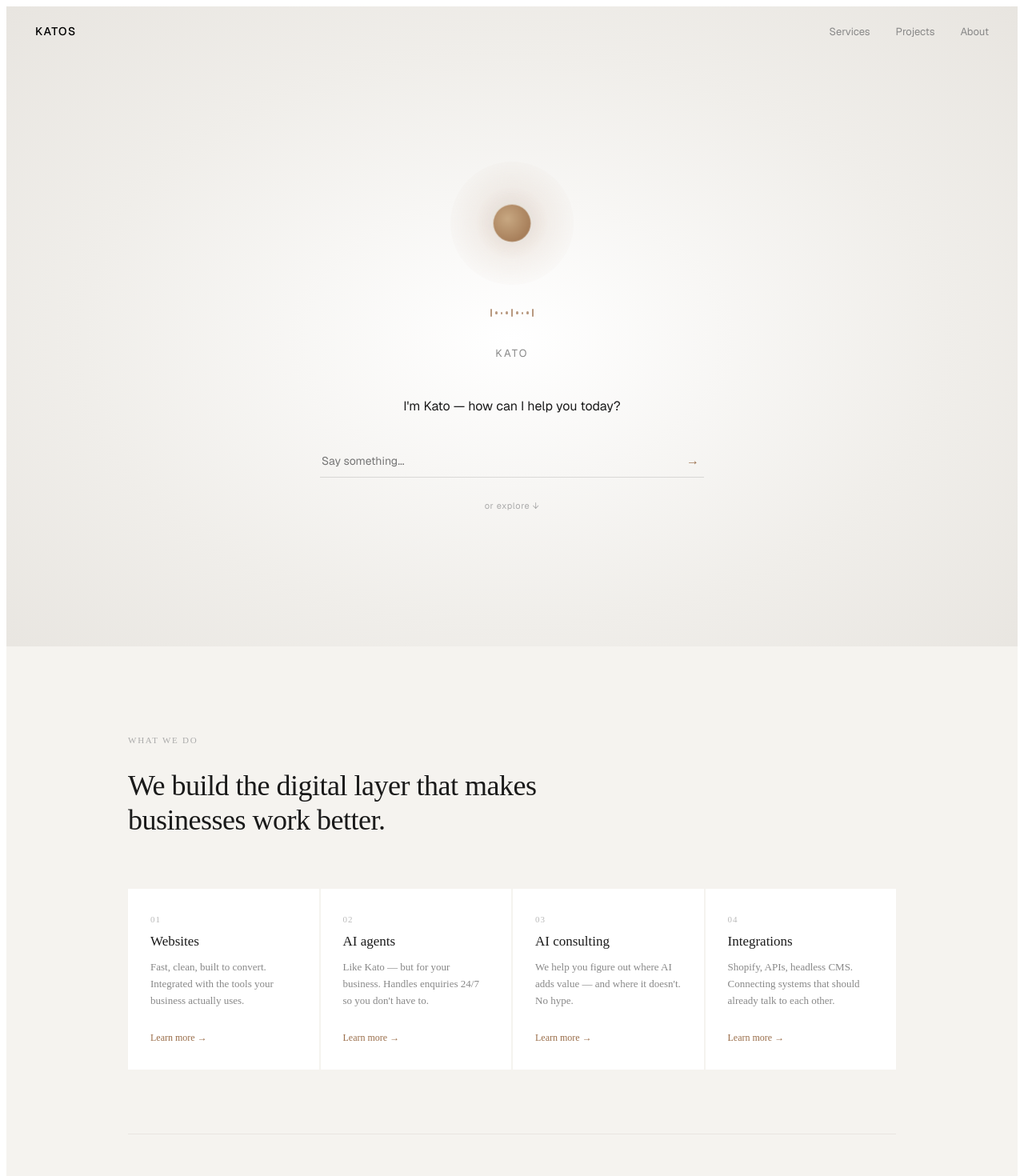
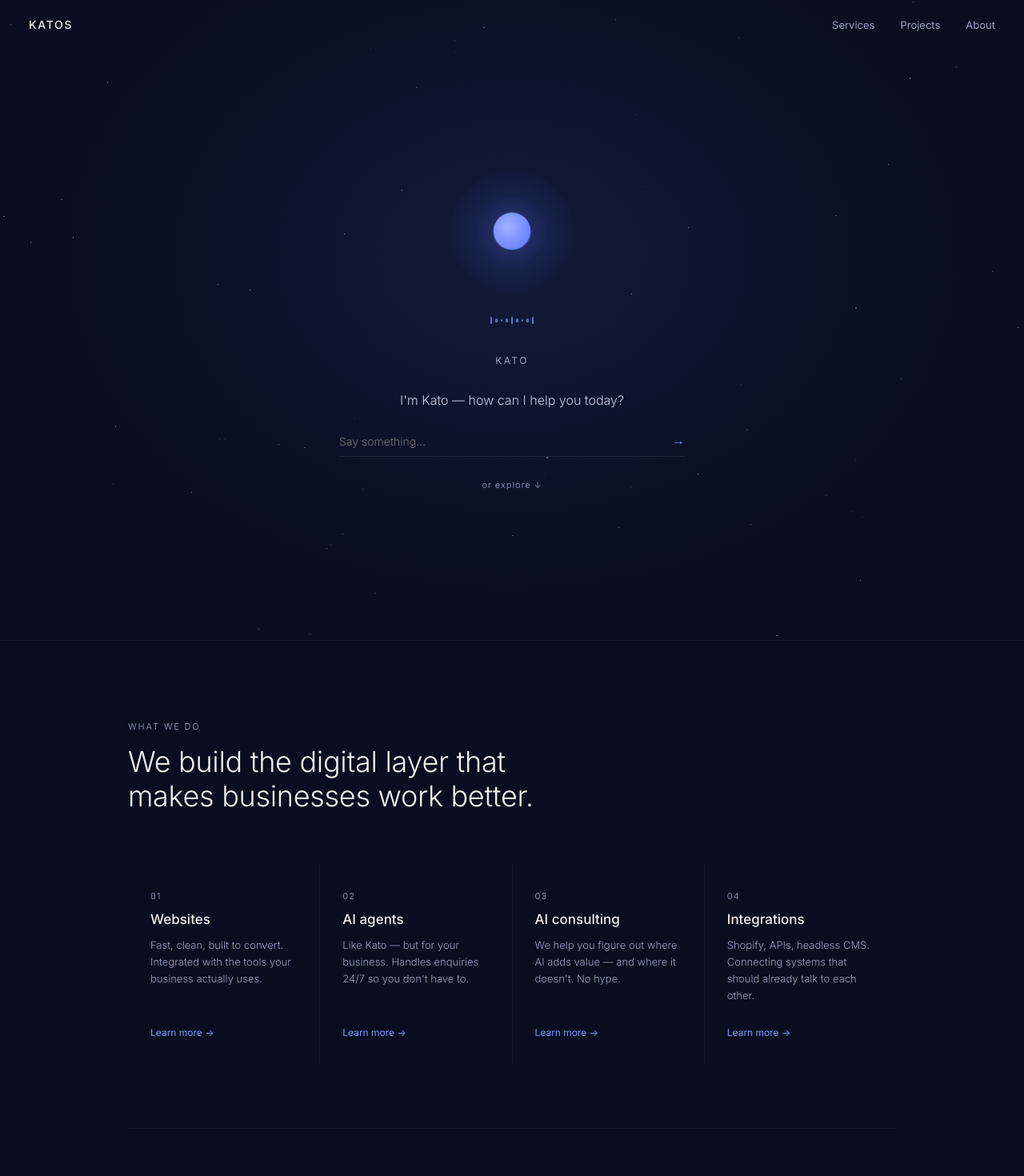
Before and after one commit to ahrne89/katos-web, a Next.js app: page / in a window 1280 px wide. Shown: the top 1470 px of the page at 80% size. Built offline with nearby package versions, Linux system fonts and the light colour scheme.

Commit message:
increase text contrast

```diff
--- a/app/globals.css
+++ b/app/globals.css
@@ -1,21 +1,39 @@
+@import url('https://fonts.googleapis.com/css2?family=Inter:wght@300;400;500&display=swap');
+
+*, *::before, *::after {
+  box-sizing: border-box;
+  margin: 0;
+  padding: 0;
+}
+
+html, body {
+  height: 100%;
+  background: #080d1f;
+  color: #f0f0f0;
+  font-family: 'Inter', -apple-system, sans-serif;
+  -webkit-font-smoothing: antialiased;
+}
+
+a { color: inherit; }
+
 .orb-glow {
   position: absolute;
   width: 140px; height: 140px;
   border-radius: 50%;
-  background: radial-gradient(circle, rgba(180,140,110,0.18) 0%, transparent 80%);
+  background: radial-gradient(circle, rgba(100,130,255,0.22) 0%, transparent 80%);
   animation: glowPulse 3.5s ease-in-out infinite;
 }
 .orb-mid {
   position: absolute;
   width: 88px; height: 88px;
   border-radius: 50%;
-  background: radial-gradient(circle, rgba(160,120,90,0.12) 0%, transparent 70%);
+  background: radial-gradient(circle, rgba(120,100,255,0.15) 0%, transparent 70%);
   animation: glowPulse 3.5s ease-in-out infinite 0.3s;
 }
 .orb-core {
   width: 48px; height: 48px;
   border-radius: 50%;
-  background: radial-gradient(circle at 38% 38%, #c8a882, #9a6e4a);
+  background: radial-gradient(circle at 38% 38%, #a0b4ff, #5b6fff);
   animation: corePulse 3.5s ease-in-out infinite;
   position: relative;
   z-index: 2;
@@ -23,10 +41,11 @@
 .wave-bar {
   width: 2.5px;
   border-radius: 2px;
-  background: #9a6e4a;
+  background: #7b9cff;
   opacity: 0.7;
   animation: waveBounce 1.1s ease-in-out infinite;
 }
+
 @keyframes glowPulse {
   0%, 100% { transform: scale(1); opacity: 0.7; }
   50% { transform: scale(1.12); opacity: 1; }
@@ -40,3 +59,21 @@
   0%, 100% { height: 3px; }
   50% { height: 22px; }
 }
+@keyframes bounce {
+  0%, 80%, 100% { transform: translateY(0); }
+  40% { transform: translateY(-6px); }
+}
+@keyframes fadeIn {
+  from { opacity: 0; transform: translateY(-8px); }
+  to { opacity: 1; transform: translateY(0); }
+}
+
+@media (max-width: 768px) {
+  .two-col { grid-template-columns: 1fr !important; }
+  .three-col { grid-template-columns: 1fr !important; }
+  .page-padding { padding: 48px 20px !important; }
+  .nav-padding { padding: 16px 20px !important; }
+  .hero-text { font-size: 28px !important; }
+  .card-padding { padding: 28px 24px !important; }
+  .cta-block { flex-direction: column !important; align-items: flex-start !important; }
+}
--- a/app/page.tsx
+++ b/app/page.tsx
@@ -28,7 +28,6 @@ export default function Home() {
     setInput('')
     setLoading(true)
     setChatOpen(true)
-
     try {
       const res = await fetch('/api/katos-chat', {
         method: 'POST',
@@ -51,42 +50,53 @@ export default function Home() {
   }
 
   const services = [
-    { title: 'Websites', desc: 'Fast, clean, built to convert. Integrated with the tools your business actually uses.', href: '/services' },
-    { title: 'AI agents', desc: 'Like Kato — but for your business. Handles enquiries 24/7 so you don\'t have to.', href: '/services' },
-    { title: 'AI consulting', desc: 'We help you figure out where AI adds value — and where it doesn\'t. No hype.', href: '/services' },
-    { title: 'Integrations', desc: 'Shopify, APIs, headless CMS. Connecting systems that should already talk to each other.', href: '/services' },
+    { number: '01', title: 'Websites', desc: 'Fast, clean, built to convert. Integrated with the tools your business actually uses.', href: '/services' },
+    { number: '02', title: 'AI agents', desc: 'Like Kato — but for your business. Handles enquiries 24/7 so you don\'t have to.', href: '/services' },
+    { number: '03', title: 'AI consulting', desc: 'We help you figure out where AI adds value — and where it doesn\'t. No hype.', href: '/services' },
+    { number: '04', title: 'Integrations', desc: 'Shopify, APIs, headless CMS. Connecting systems that should already talk to each other.', href: '/services' },
   ]
 
   return (
     <>
       <main style={{
         minHeight: '100vh',
-        background: 'radial-gradient(ellipse at 50% 52%, #ffffff 0%, #f0eeea 60%, #e8e5e0 100%)',
+        background: 'radial-gradient(ellipse at 50% 40%, #111b3a 0%, #080d1f 65%)',
         display: 'flex',
         flexDirection: 'column',
         alignItems: 'center',
         justifyContent: 'center',
-        fontFamily: 'var(--font-geist-sans)',
         position: 'relative',
         overflow: 'hidden',
       }}>
-        <nav style={{
-          position: 'absolute',
-          top: 0, left: 0, right: 0,
-          display: 'flex',
-          justifyContent: 'space-between',
-          alignItems: 'center',
-          padding: '22px 36px',
-        }}>
-          <span style={{ fontSize: '14px', fontWeight: 500, letterSpacing: '0.1em' }}>KATOS</span>
+        {/* Stars */}
+        <div style={{ position: 'absolute', inset: 0, overflow: 'hidden', pointerEvents: 'none' }}>
+          {Array.from({ length: 60 }).map((_, i) => (
+            <div key={i} style={{
+              position: 'absolute',
+              width: Math.random() > 0.8 ? '2px' : '1px',
+              height: Math.random() > 0.8 ? '2px' : '1px',
+              borderRadius: '50%',
+              background: '#fff',
+              opacity: Math.random() * 0.5 + 0.1,
+              top: `${Math.random() * 100}%`,
+              left: `${Math.random() * 100}%`,
+            }} />
+          ))}
+        </div>
+
+        <nav className="nav-padding" style={{ position: 'absolute', top: 0, left: 0, right: 0, display: 'flex', justifyContent: 'space-between', alignItems: 'center', padding: '22px 36px' }}>
+          <span style={{ fontSize: '14px', fontWeight: 500, letterSpacing: '0.12em', color: '#f0f0f0' }}>KATOS</span>
           <div style={{ display: 'flex', gap: '32px' }}>
             {['Services', 'Projects', 'About'].map(l => (
-              <a key={l} href={`/${l.toLowerCase()}`} style={{ fontSize: '13px', color: '#888', textDecoration: 'none' }}>{l}</a>
+              <a key={l} href={`/${l.toLowerCase()}`} style={{ fontSize: '13px', color: '#9ba3c4', textDecoration: 'none', fontWeight: 400, transition: 'color 0.2s' }}
+                onMouseEnter={e => (e.currentTarget.style.color = '#f0f0f0')}
+                onMouseLeave={e => (e.currentTarget.style.color = '#9ba3c4')}
+              >{l}</a>
             ))}
           </div>
         </nav>
 
-        <div style={{ display: 'flex', flexDirection: 'column', alignItems: 'center', gap: '28px', marginTop: '32px', width: '100%', maxWidth: '480px', padding: '0 24px' }}>
+        <div style={{ display: 'flex', flexDirection: 'column', alignItems: 'center', gap: '28px', marginTop: '32px', width: '100%', maxWidth: '480px', padding: '0 24px', position: 'relative', zIndex: 1 }}>
           <div style={{ position: 'relative', width: '140px', height: '140px', display: 'flex', alignItems: 'center', justifyContent: 'center' }}>
             <div className="orb-glow" />
             <div className="orb-mid" />
@@ -99,9 +109,9 @@ export default function Home() {
             ))}
           </div>
 
-          <span style={{ fontSize: '13px', letterSpacing: '0.18em', color: '#888', textTransform: 'uppercase' }}>Kato</span>
+          <span style={{ fontSize: '12px', letterSpacing: '0.2em', color: '#9ba3c4', textTransform: 'uppercase', fontWeight: 400 }}>Kato</span>
 
-          <p style={{ fontSize: '16px', lineHeight: 1.75, textAlign: 'center', maxWidth: '340px', color: '#1a1a1a' }}>
+          <p style={{ fontSize: '16px', lineHeight: 1.8, textAlign: 'center', maxWidth: '340px', color: '#c8cde0', fontWeight: 300 }}>
             I&apos;m Kato — how can I help you today?
           </p>
 
@@ -112,15 +122,15 @@ export default function Home() {
                   <div style={{
                     maxWidth: '85%', padding: '10px 14px',
                     borderRadius: m.role === 'user' ? '16px 16px 4px 16px' : '16px 16px 16px 4px',
-                    fontSize: '14px', lineHeight: '1.6',
-                    background: m.role === 'user' ? '#1a1a1a' : 'rgba(255,255,255,0.8)',
-                    color: m.role === 'user' ? '#fff' : '#1a1a1a',
-                    border: m.role === 'user' ? 'none' : '1px solid rgba(0,0,0,0.08)',
+                    fontSize: '14px', lineHeight: '1.6', fontWeight: 300,
+                    background: m.role === 'user' ? '#1e2a52' : 'rgba(255,255,255,0.06)',
+                    color: m.role === 'user' ? '#e0e8ff' : '#c8cde0',
+                    border: m.role === 'user' ? '1px solid rgba(123,156,255,0.2)' : '1px solid rgba(255,255,255,0.07)',
                   }}>
                     {m.content}
                   </div>
                   {m.showCTA && (
-                    <a href="https://cal.com/axel-kindvall-3pe7ih" target="_blank" rel="noreferrer" style={{ display: 'inline-block', padding: '10px 20px', background: '#1a1a1a', color: '#fff', borderRadius: '8px', fontSize: '13px', fontWeight: 500, textDecoration: 'none' }}>
+                    <a href="https://cal.com/axel-kindvall-3pe7ih" target="_blank" rel="noreferrer" style={{ display: 'inline-block', padding: '10px 20px', background: '#7b9cff', color: '#080d1f', borderRadius: '8px', fontSize: '13px', fontWeight: 500, textDecoration: 'none' }}>
                       Book a call →
                     </a>
                   )}
@@ -128,9 +138,9 @@ export default function Home() {
               ))}
               {loading && (
                 <div style={{ display: 'flex', justifyContent: 'flex-start' }}>
-                  <div style={{ padding: '10px 14px', borderRadius: '16px 16px 16px 4px', background: 'rgba(255,255,255,0.8)', border: '1px solid rgba(0,0,0,0.08)', display: 'flex', gap: '4px', alignItems: 'center' }}>
+                  <div style={{ padding: '10px 14px', borderRadius: '16px 16px 16px 4px', background: 'rgba(255,255,255,0.06)', border: '1px solid rgba(255,255,255,0.07)', display: 'flex', gap: '4px', alignItems: 'center' }}>
                     {[0, 1, 2].map(i => (
-                      <div key={i} style={{ width: '5px', height: '5px', borderRadius: '50%', background: '#9a6e4a', animation: `bounce 1.2s ease-in-out ${i * 0.2}s infinite` }} />
+                      <div key={i} style={{ width: '5px', height: '5px', borderRadius: '50%', background: '#7b9cff', animation: `bounce 1.2s ease-in-out ${i * 0.2}s infinite` }} />
                     ))}
                   </div>
                 </div>
@@ -139,51 +149,51 @@ export default function Home() {
             </div>
           )}
 
-          <div style={{ display: 'flex', alignItems: 'center', gap: '10px', width: '100%', borderBottom: '1px solid rgba(0,0,0,0.12)', paddingBottom: '10px' }}>
+          <div style={{ display: 'flex', alignItems: 'center', gap: '10px', width: '100%', borderBottom: '1px solid rgba(255,255,255,0.1)', paddingBottom: '10px' }}>
             <input
               value={input}
               onChange={e => setInput(e.target.value)}
               onKeyDown={e => e.key === 'Enter' && send()}
               placeholder="Say something..."
-              style={{ flex: 1, border: 'none', outline: 'none', fontSize: '14px', background: 'transparent', fontFamily: 'inherit', color: '#1a1a1a' }}
+              style={{ flex: 1, border: 'none', outline: 'none', fontSize: '14px', background: 'transparent', fontFamily: 'inherit', color: '#f0f0f0', fontWeight: 300 }}
             />
-            <button onClick={send} disabled={loading} style={{ background: 'none', border: 'none', cursor: loading ? 'not-allowed' : 'pointer', color: '#9a6e4a', fontSize: '16px', opacity: loading ? 0.4 : 1, transition: 'opacity 0.2s' }}>→</button>
+            <button onClick={send} disabled={loading} style={{ background: 'none', border: 'none', cursor: loading ? 'not-allowed' : 'pointer', color: '#7b9cff', fontSize: '16px', opacity: loading ? 0.4 : 1, transition: 'opacity 0.2s' }}>→</button>
           </div>
 
-          <span
-            onClick={() => exploreRef.current?.scrollIntoView({ behavior: 'smooth' })}
-            style={{ fontSize: '11px', color: '#aaa', letterSpacing: '0.06em', cursor: 'pointer' }}
+          <span onClick={() => exploreRef.current?.scrollIntoView({ behavior: 'smooth' })} style={{ fontSize: '11px', color: '#7b85a8', letterSpacing: '0.08em', cursor: 'pointer', transition: 'color 0.2s' }}
+            onMouseEnter={e => (e.currentTarget.style.color = '#9ba3c4')}
+            onMouseLeave={e => (e.currentTarget.style.color = '#7b85a8')}
           >or explore ↓</span>
         </div>
       </main>
 
       {/* Explore section */}
-      <section ref={exploreRef} style={{ background: '#f5f3ef', padding: '100px 36px' }}>
+      <section ref={exploreRef} style={{ background: '#080d1f', padding: '100px 36px', borderTop: '1px solid rgba(255,255,255,0.05)' }}>
         <div style={{ maxWidth: '960px', margin: '0 auto' }}>
-          <p style={{ fontSize: '11px', letterSpacing: '0.16em', color: '#aaa', textTransform: 'uppercase', marginBottom: '16px' }}>What we do</p>
-          <h2 style={{ fontSize: '36px', fontWeight: 400, color: '#1a1a1a', letterSpacing: '-0.5px', lineHeight: 1.2, marginBottom: '64px', maxWidth: '560px' }}>
+          <p style={{ fontSize: '11px', letterSpacing: '0.16em', color: '#7b85a8', textTransform: 'uppercase', marginBottom: '16px' }}>What we do</p>
+          <h2 className="hero-text" style={{ fontSize: '36px', fontWeight: 300, color: '#f0f0f0', letterSpacing: '-0.3px', lineHeight: 1.2, marginBottom: '64px', maxWidth: '560px' }}>
             We build the digital layer that makes businesses work better.
           </h2>
 
-          <div style={{ display: 'grid', gridTemplateColumns: 'repeat(auto-fit, minmax(200px, 1fr))', gap: '2px' }}>
+          <div style={{ display: 'grid', gridTemplateColumns: 'repeat(auto-fit, minmax(200px, 1fr))', gap: '1px', background: 'rgba(255,255,255,0.05)' }}>
             {services.map((s, i) => (
-              <a key={i} href={s.href} style={{ textDecoration: 'none', background: '#fff', padding: '32px 28px', display: 'flex', flexDirection: 'column', gap: '12px', transition: 'background 0.2s' }}
-                onMouseEnter={e => (e.currentTarget.style.background = '#f0eeea')}
-                onMouseLeave={e => (e.currentTarget.style.background = '#fff')}
+              <a key={i} href={s.href} style={{ textDecoration: 'none', background: '#080d1f', padding: '32px 28px', display: 'flex', flexDirection: 'column', gap: '12px', transition: 'background 0.2s' }}
+                onMouseEnter={e => (e.currentTarget.style.background = '#0f1630')}
+                onMouseLeave={e => (e.currentTarget.style.background = '#080d1f')}
               >
-                <span style={{ fontSize: '11px', color: '#bbb', letterSpacing: '0.1em' }}>0{i + 1}</span>
-                <h3 style={{ fontSize: '17px', fontWeight: 500, color: '#1a1a1a', margin: 0 }}>{s.title}</h3>
-                <p style={{ fontSize: '13px', color: '#888', lineHeight: 1.6, margin: 0 }}>{s.desc}</p>
-                <span style={{ fontSize: '12px', color: '#9a6e4a', marginTop: 'auto', paddingTop: '16px' }}>Learn more →</span>
+                <span style={{ fontSize: '11px', color: '#7b85a8', letterSpacing: '0.1em' }}>{s.number}</span>
+                <h3 style={{ fontSize: '17px', fontWeight: 500, color: '#f0f0f0', margin: 0 }}>{s.title}</h3>
+                <p style={{ fontSize: '13px', color: '#9ba3c4', lineHeight: 1.6, margin: 0, fontWeight: 300 }}>{s.desc}</p>
+                <span style={{ fontSize: '12px', color: '#7b9cff', marginTop: 'auto', paddingTop: '16px' }}>Learn more →</span>
               </a>
             ))}
           </div>
 
-          <div style={{ marginTop: '80px', paddingTop: '60px', borderTop: '1px solid #e8e5e0', display: 'flex', justifyContent: 'space-between', alignItems: 'center', flexWrap: 'wrap', gap: '24px' }}>
-            <p style={{ fontSize: '20px', fontWeight: 400, color: '#1a1a1a', maxWidth: '400px', lineHeight: 1.5, margin: 0 }}>
+          <div className="cta-block" style={{ marginTop: '80px', paddingTop: '60px', borderTop: '1px solid rgba(255,255,255,0.06)', display: 'flex', justifyContent: 'space-between', alignItems: 'center', gap: '24px' }}>
+            <p style={{ fontSize: '20px', fontWeight: 300, color: '#c8cde0', maxWidth: '400px', lineHeight: 1.5, margin: 0 }}>
               Not sure where to start? Kato can help figure that out.
             </p>
-            <a href="https://cal.com/axel-kindvall-3pe7ih" target="_blank" rel="noreferrer" style={{ padding: '14px 28px', background: '#1a1a1a', color: '#fff', borderRadius: '8px', fontSize: '13px', fontWeight: 500, textDecoration: 'none', letterSpacing: '0.02em' }}>
+            <a href="https://cal.com/axel-kindvall-3pe7ih" target="_blank" rel="noreferrer" style={{ padding: '14px 28px', background: '#7b9cff', color: '#080d1f', borderRadius: '8px', fontSize: '13px', fontWeight: 500, textDecoration: 'none', whiteSpace: 'nowrap' }}>
               Book a call →
             </a>
           </div>
```
Also changed, not shown: app/about/page.tsx (+25 -26 lines), app/projects/page.tsx (+14 -17 lines), app/services/page.tsx (+17 -17 lines).
